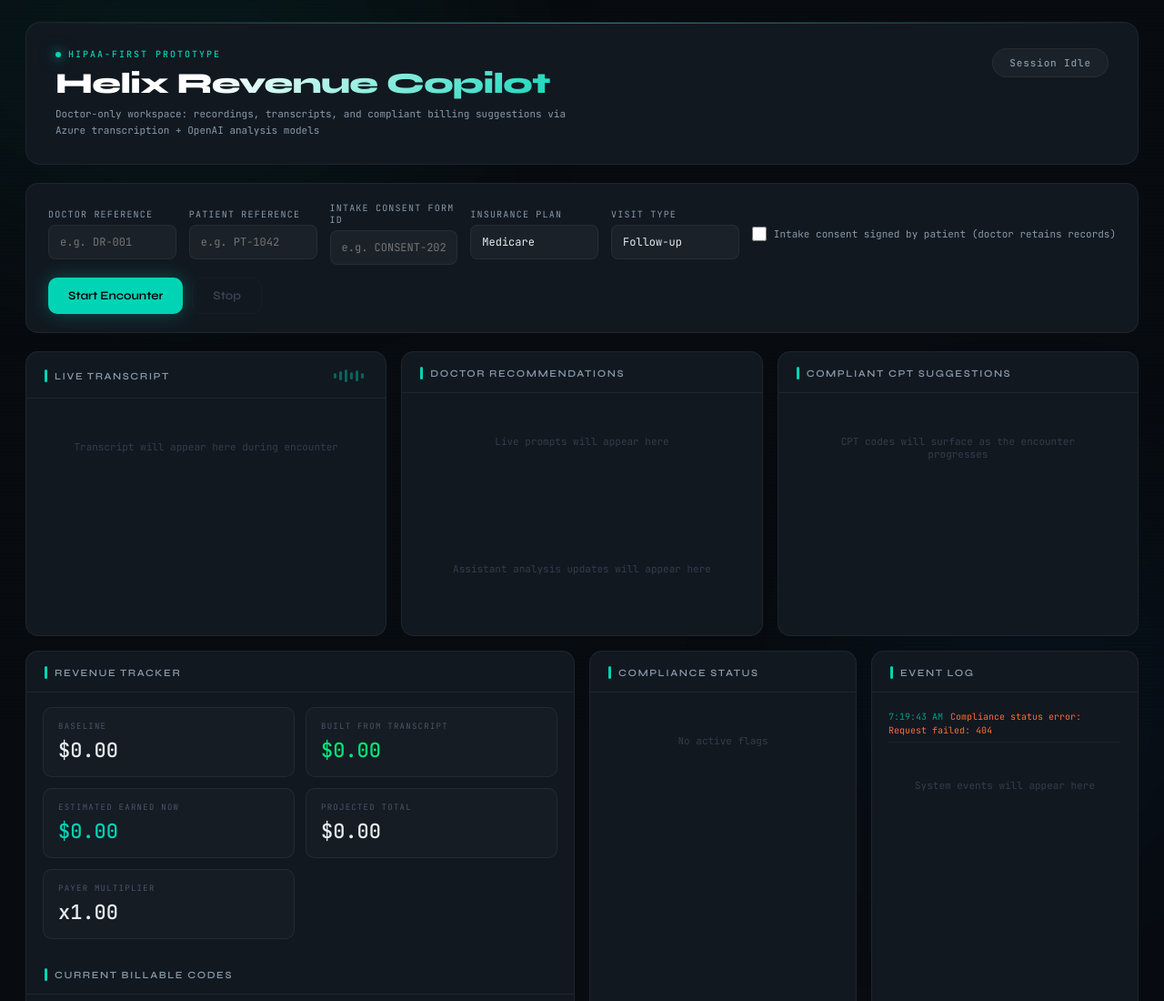
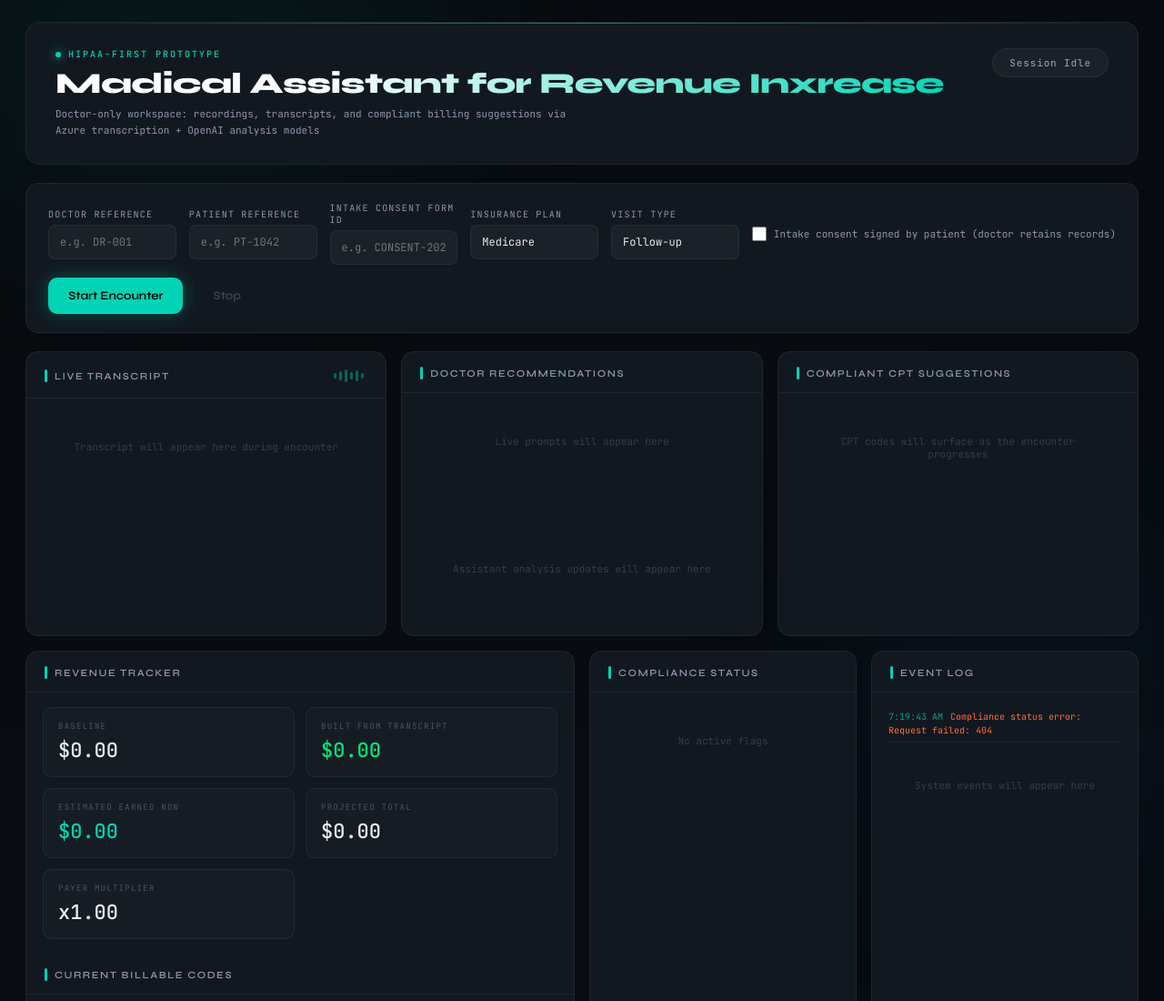
Before and after one commit to JawadAhmadCS/Hippa_AI, a website: page public/index.html in a window 1280 px wide. Shown: the top 1100 px of the page at 91% size. Drawn offline with Linux system fonts and the light colour scheme; no server answers; a web font is replaced by a local one.

Commit message:
platform name change

```diff
--- a/public/index.html
+++ b/public/index.html
@@ -3,7 +3,7 @@
   <head>
     <meta charset="UTF-8" />
     <meta name="viewport" content="width=device-width, initial-scale=1.0" />
-    <title>Helix Revenue Copilot</title>
+    <title>Madical Assistant for Revenue Inxrease</title>
     <link rel="preconnect" href="https://fonts.googleapis.com" />
     <link rel="preconnect" href="https://fonts.gstatic.com" crossorigin />
     <link href="https://fonts.google.com/specimen/Syne" rel="stylesheet" />
@@ -483,7 +483,7 @@
       <header class="topbar">
         <div class="topbar-left">
           <p class="eyebrow">HIPAA-FIRST PROTOTYPE</p>
-          <h1>Helix Revenue Copilot</h1>
+          <h1>Madical Assistant for Revenue Inxrease</h1>
           <p class="subtitle">
             Doctor-only workspace: recordings, transcripts, and compliant billing suggestions via Azure transcription + OpenAI analysis models
           </p>
```
